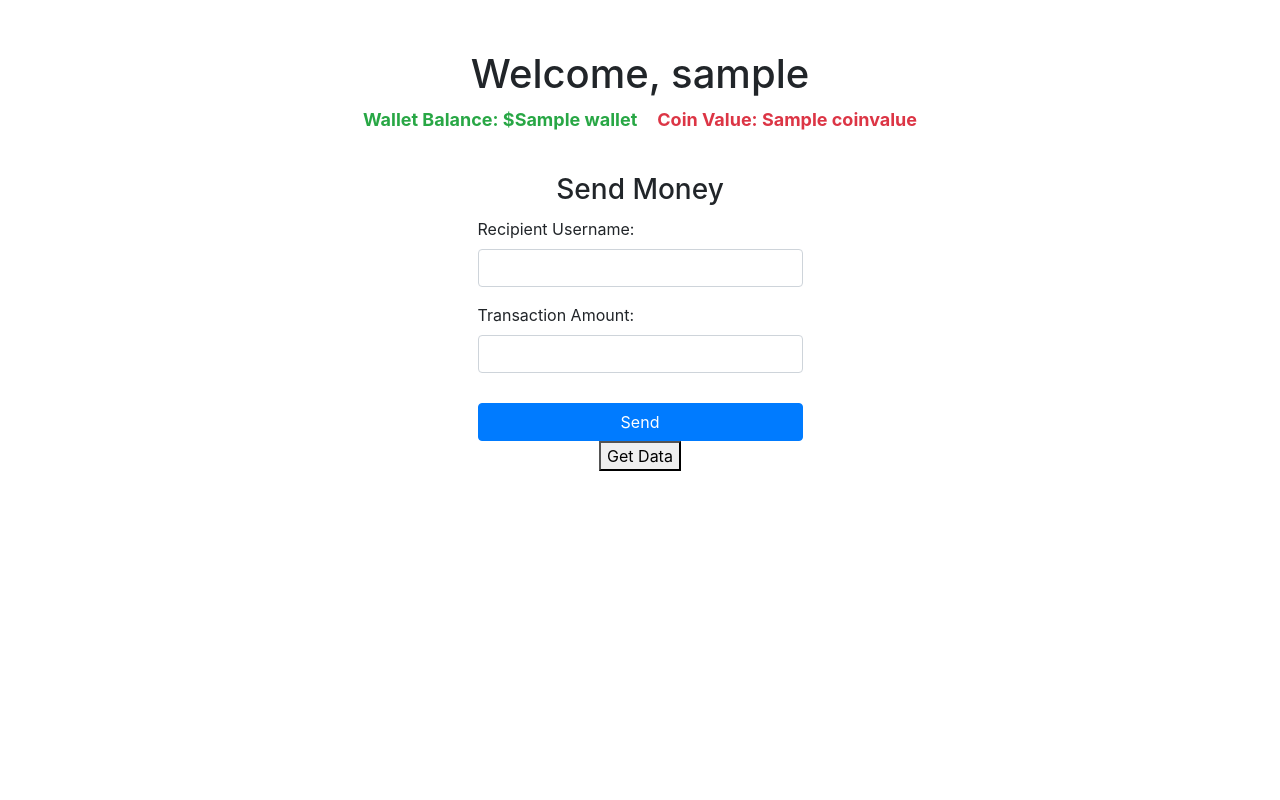
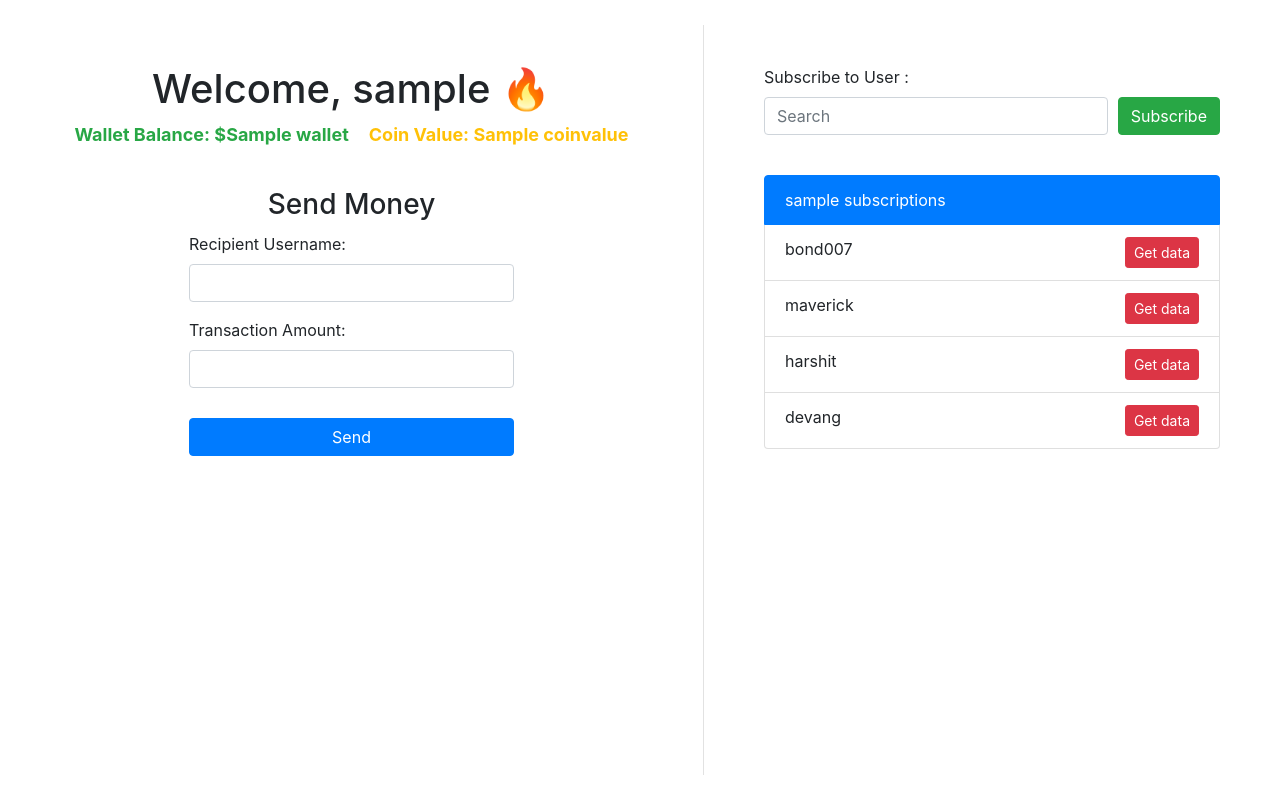
Before and after one commit to yadav-ashutosh/arqcs, a FastAPI app: template templates/home.html in a window 1280 px wide. Run offline with FastAPI, Linux system fonts and the light colour scheme; the template is opened without the code that fills it: most values are stand-ins (such as "Sample title", 1, 10 or a date in 2020); some libraries are stand-ins or nearby versions.

Commit message:
added subscription list

```diff
--- a/templates/css/home.css
+++ b/templates/css/home.css
@@ -1,13 +1,21 @@
 body {
-    padding-top: 50px;
+    padding-block: 25px;
     height: 100vh;
     display: flex;
-    flex-direction: column;
-    align-items: center;
+    flex-direction: row;
 }
 
 .heading {
     margin-bottom: 25px;
+}
+
+.left_container {
+    padding-top: 40px;
+    display: flex;
+    border-right: 1.25px solid rgb(226, 226, 226);
+    width: 55%;
+    flex-direction: column;
+    align-items: center;
 }
 
 .info {
@@ -37,6 +45,30 @@ form {
     justify-content: flex-end;
 }
 
-.btn {
+#send {
     width: 100%;
 }
+
+#getDataButton {
+    width: 200px;
+}
+
+.right_container {
+    flex-grow: 1;
+    padding: 40px 60px;
+}
+
+#search_label {
+    width: 200px;
+}
+
+.search {
+    display: flex;
+    align-items: center;
+    gap: 10px;
+}
+
+.list-group-item {
+    display: flex;
+    justify-content: space-between;
+}
--- a/templates/home.html
+++ b/templates/home.html
@@ -2,67 +2,102 @@
 <html>
   <head>
     <title>User Home Page</title>
-    <link href="https://stackpath.bootstrapcdn.com/bootstrap/4.5.2/css/bootstrap.min.css" rel="stylesheet">
+    <link
+      href="https://stackpath.bootstrapcdn.com/bootstrap/4.5.2/css/bootstrap.min.css"
+      rel="stylesheet"
+    />
     <script src="https://code.jquery.com/jquery-3.5.1.slim.min.js"></script>
     <script src="https://cdn.jsdelivr.net/npm/bootstrap@4.5.2/dist/js/bootstrap.bundle.min.js"></script>
 
     <link href="./css/home.css" rel="stylesheet" />
   </head>
   <body>
-    <h1>Welcome, {{ user_data.username }}</h1>
-
+    <div class="left_container">
+      <h1>Welcome, {{ user_data.username }} 🔥</h1>
       <div class="info">
-        <span class="text-success">Wallet Balance: ${{ user_data.wallet }}</span>
-        <span class="text-danger">Coin Value: {{ user_data.coinvalue }}</span>
+        <span class="text-success"
+          >Wallet Balance: ${{ user_data.wallet }}</span
+        >
+        <span class="text-warning">Coin Value: {{ user_data.coinvalue }}</span>
         <!-- <span class="text-success">Networks: {{ user_data.connections }}</span> -->
       </div>
-
       <!-- Add other user data fields as needed -->
-
       <!-- <a href="/">Logout</a> -->
-
       <h3 class="subheading">Send Money</h3>
       <form action="/send_amount" method="POST">
-        <input type="hidden" id="sender_username" name="sender_username" value="{{ user_data.username }}">
+        <input
+          type="hidden"
+          id="sender_username"
+          name="sender_username"
+          value="{{ user_data.username }}"
+        />
         <div class="form-group">
           <label for="recipient_username">Recipient Username:</label>
-            <input class="form-control" type="text" id="recipient_username" name="recipient_username" required>
+          <input
+            class="form-control"
+            type="text"
+            id="recipient_username"
+            name="recipient_username"
+            required
+          />
         </div>
         <div class="form-group bottom">
           <label for="transaction_amount">Transaction Amount:</label>
-            <input class="form-control" type="number" id="transaction_amount" name="transaction_amount" step="0.01" required>
+          <input
+            class="form-control"
+            type="number"
+            id="transaction_amount"
+            name="transaction_amount"
+            step="0.01"
+            required
+          />
         </div>
-        <div class="button"><button type="submit" class="btn btn-primary">Send</button></div>
+        <div class="button">
+          <button type="submit" id="send" class="btn btn-primary">Send</button>
+        </div>
       </form>
-
+      <br />
+    </div>
+    <div class="right_container">
+      <label for="recipient_username">Subscribe to User :</label>
+      <div class="form-group search">
+        <input
+          class="form-control"
+          type="text"
+          id="recipient_username"
+          name="recipient_username"
+          placeholder="Search"
+          required
+        />
+        <button id="subscribeButton" class="btn btn-success">Subscribe</button>
+      </div>
       <div id="dataDiv">
         <!-- Display data here -->
       </div>
-    <button id="getDataButton">Get Data</button>
-    <script>
-        const getDataButton = document.getElementById("getDataButton");
-        const dataDiv = document.getElementById("dataDiv");
+      <br />
 
-        getDataButton.addEventListener("click", async () => {
-            try {
-                const response = await fetch("/get_data", {
-                    method: "POST",
-                });
-
-                if (response.ok) {
-                    const data = await response.json();
-                    console.log(data)
-                    dataDiv.innerText = data.message; // Update the div with received data
-                } else {
-                    dataDiv.innerText = "Error fetching data";
-                }
-            } catch (error) {
-                console.error("An error occurred:", error);
-                dataDiv.innerText = "Error fetching data";
-            }
-        });
-    </script>
-
-
+      <ul class="list-group">
+        <li class="list-group-item active">
+          {{ user_data.username }} subscriptions
+        </li>
+        <li class="list-group-item">
+          bond007
+          <button class="btn btn-danger btn-sm">Get data</button>
+        </li>
+        <li class="list-group-item">
+          maverick
+          <button class="btn btn-danger btn-sm">Get data</button>
+        </li>
+        <li class="list-group-item">
+          harshit
+          <button class="btn btn-danger btn-sm">Get data</button>
+        </li>
+        <li class="list-group-item">
+          devang
+          <button class="btn btn-danger btn-sm">Get data</button>
+        </li>
+      </ul>
+    </div>
+    <script src="js/home.js"></script>
   </body>
 </html>
--- /dev/null
+++ b/templates/js/home.js
@@ -0,0 +1,35 @@
+const getDataButton = document.getElementById("getDataButton");
+const dataDiv = document.getElementById("dataDiv");
+
+getDataButton.addEventListener("click", async () => {
+  try {
+    const response = await fetch("/get_data", {
+      method: "POST",
+    });
+
+    if (response.ok) {
+      const data = await response.json();
+      console.log(data);
+      dataDiv.innerText = data.message; // Update the div with received data
+    } else {
+      dataDiv.innerText = "Error fetching data";
+      dataDiv.style.color = "red";
+    }
+  } catch (error) {
+    console.error("An error occurred:", error);
+    dataDiv.innerText = "Error fetching data";
+  }
+});
+
+const subscriptions = document.querySelector(".list-group");
+const subscribeButton = document.getElementById("subscribeButton");
+
+subscribeButton.addEventListener("DOMContentLoaded", async () => {
+  try {
+    const response = await fetch("/get_data", {
+      method: "GET",
+    });
+  } catch (error) {
+    console.error("An error occurred while recieving subscribed users:", error);
+  }
+});
```
Also changed, not shown: templates/landing.html (+5 -2 lines), templates/login.html (+20 -3 lines), templates/signup.html (+21 -4 lines). Lines whose indentation alone changed are shown as unchanged.
